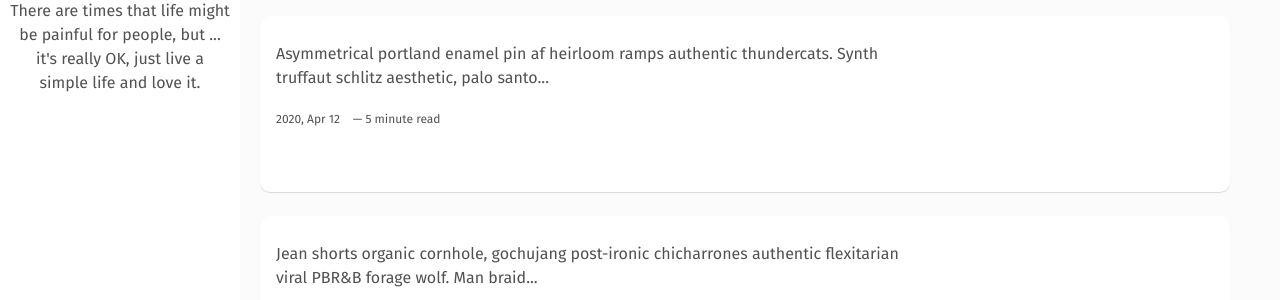
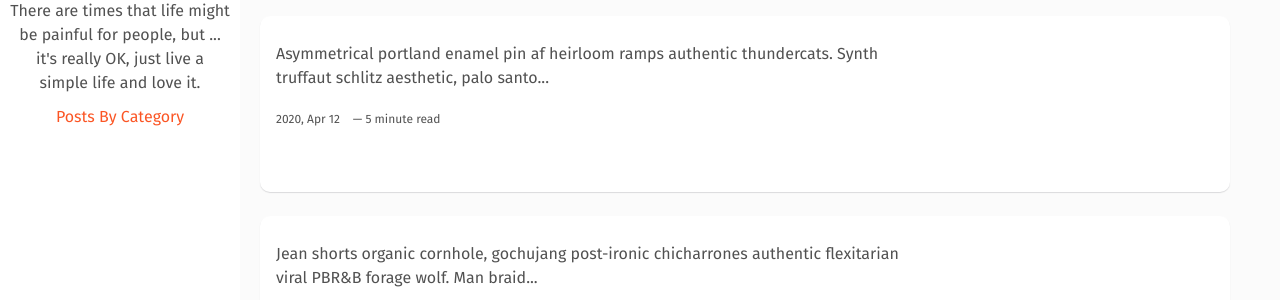
Before and after one commit to wowfrank/wowfrank.github.io, a Jekyll site: the page built from index.html, in a window 1280 px wide. Shown: the part 204-504 px from the top of the page. Built offline with Jekyll 4.4.1, drawn with Linux system fonts in a browser that asks for light colours; the list of posts is cut into pages by our own code.

Commit message:
Update main.html

```diff
--- a/_layouts/main.html
+++ b/_layouts/main.html
@@ -10,7 +10,7 @@ layout: default
               </div>
               <div class="author-name">{{site.author}}</div>
               <p>{{site.about-author}}</p>
-
+              <a href="{{site.baseurl}}/categories/">Posts By Category</a>
         </div>
     </header> <!-- End Header -->
     <footer>
```
